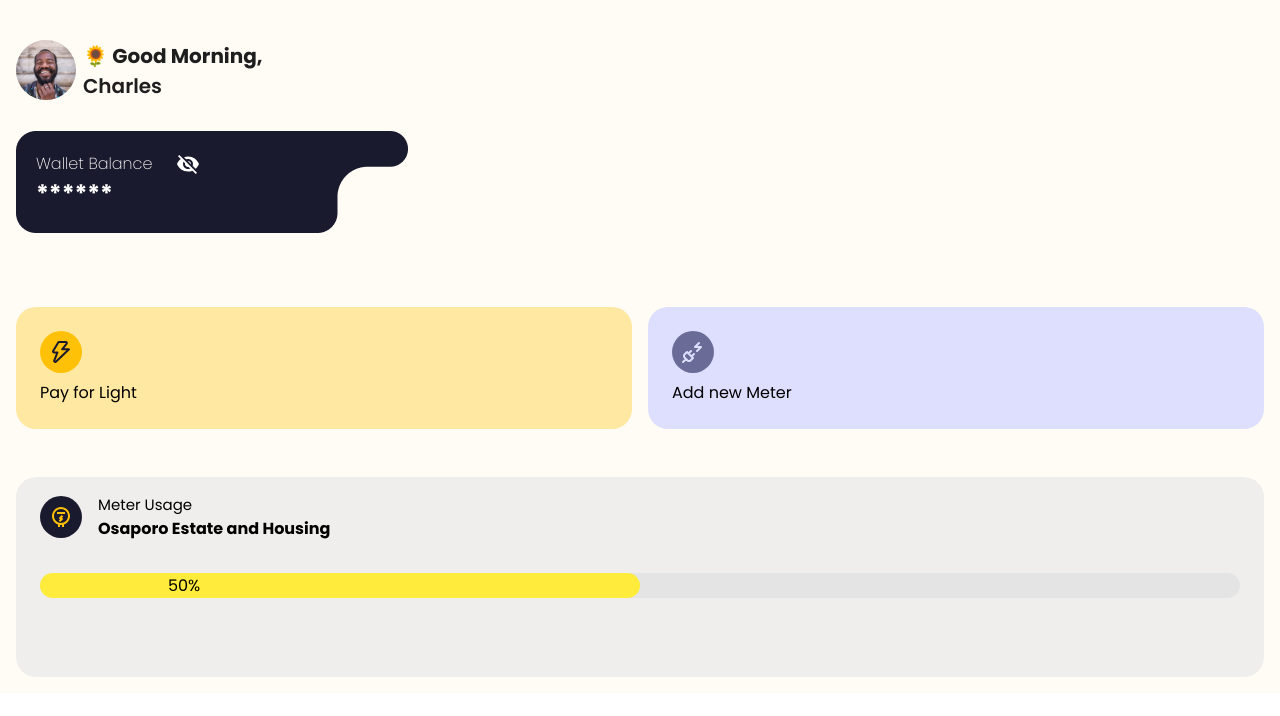
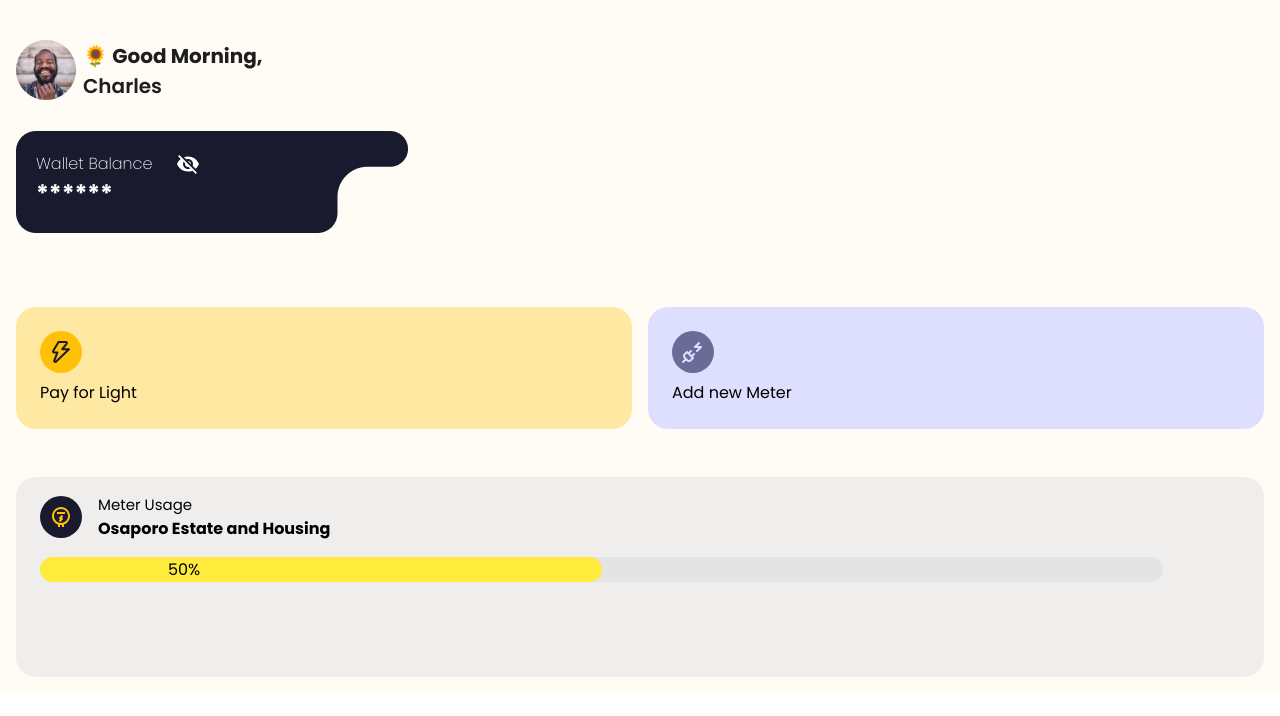
Before and after one commit to mrauthentik/pawa, a React (Vite) app in the folder pawa-sure/: page /dashboard in a window 1280 px wide. Shown: the top 716 px of the page. Built offline with nearby package versions, Linux system fonts and the light colour scheme; some icons are missing.

Commit message:
feat: adjust leveler styles with margin and width modifications

```diff
--- a/pawa-sure/src/App.css
+++ b/pawa-sure/src/App.css
@@ -526,9 +526,10 @@ button:active{
         }
     }
     .leveler{
-        margin: 1rem 1.5rem;
+        margin: 0 1.5rem;
         background-color: #E4E4E4;
         border-radius: 20px;
+        width: 90%;
         height: 25px;
         .range{
             background-color: #FFEB3B;
```
